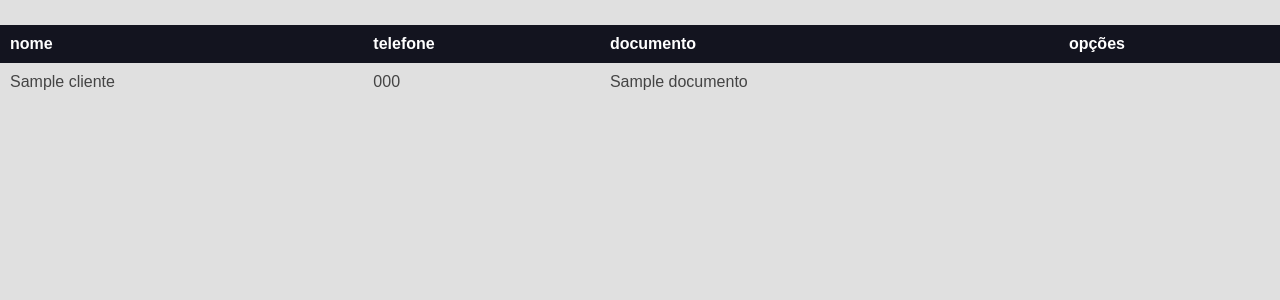
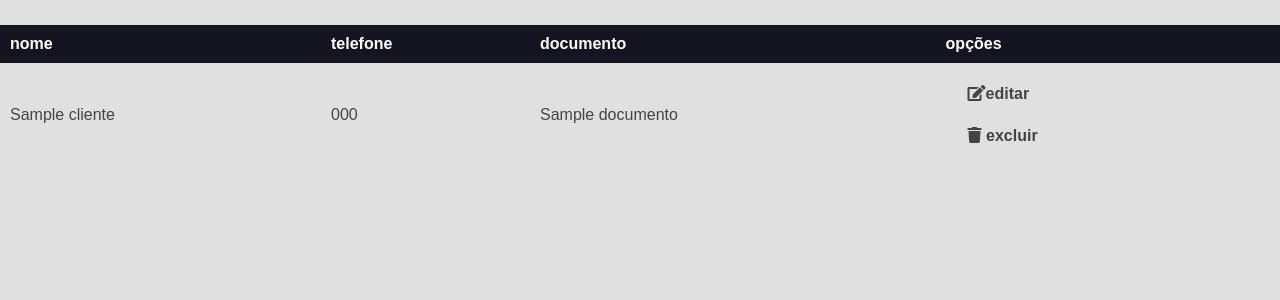
Before and after one commit to KauanMonteiro/controle-de-estoque, a Django app: template estoque/templates/pages/lista_cliente.html in a window 1280 px wide. Shown: the part 135-435 px from the top of the page. Run offline with Django 3.2, Linux system fonts and the light colour scheme; the template is opened without the code that fills it: most values are stand-ins (such as "Sample title", 1, 10 or a date in 2020).

Commit message:
adicionado as opções de deletar e editar o cliente na tabela clientes.

```diff
--- a/estoque/templates/partials/tabela_cliente.html
+++ b/estoque/templates/partials/tabela_cliente.html
@@ -15,6 +15,14 @@
                     <td>{{clientes.nome}}</td>
                     <td>{{clientes.telefone}}</td>
                     <td>{{clientes.documento}}</td>
+                    <td>
+                        <a href="{% url 'editar_cliente' clientes.id %}" class="botao"> <i class="fas fa-edit"></i>editar</a>
+                        <form action="{% url 'excluir_cliente' clientes.id %}" method="POST">
+                            {% csrf_token %}
+                            <button class="botao" type="submit"><i class="fas fa-trash"></i> excluir</button>
+                        </td>
+                        </form>
+                    </td>
                 </tr>
             {% endfor %}
         </tbody>
--- a/estoque/urls.py
+++ b/estoque/urls.py
@@ -19,5 +19,6 @@ urlpatterns = [
     path('excluir_despesas/<int:id>/', views.excluir_despesas, name='excluir_despesas'),
     path('cadastro_cliente/', views.cadastro_cliente, name='cadastro_cliente'),
     path('lista_clientes',views.lista_clientes,name='lista_clientes'),
-    path('editar_cliente/<int:id>/', views.editar_cliente,name='editar_cliente')
+    path('editar_cliente/<int:id>/', views.editar_cliente,name='editar_cliente'),
+    path('excluir_cliente/<int:id>',views.excluir_cliente, name='excluir_cliente')
     ]
```
